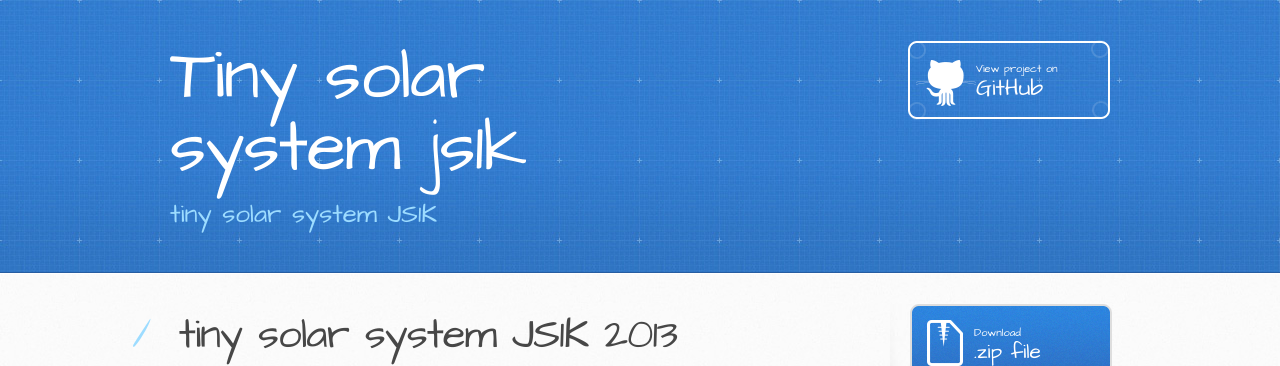
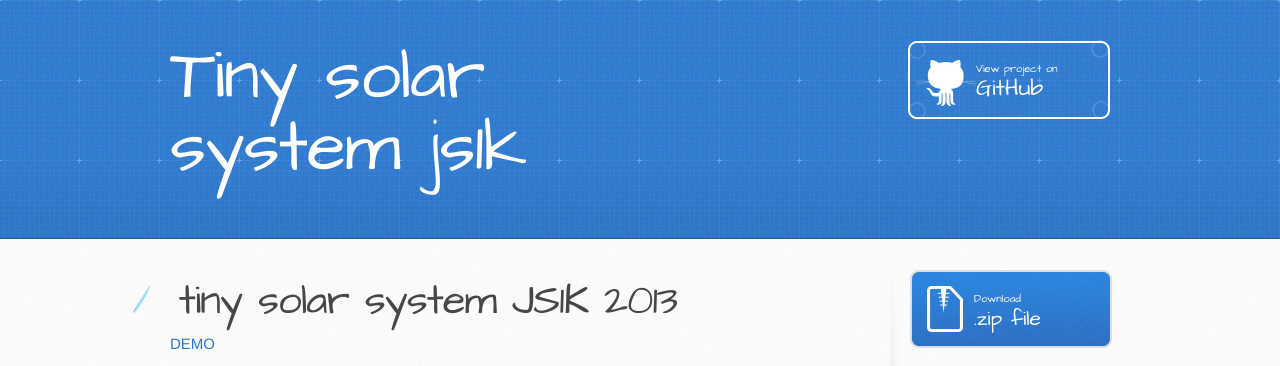
Before and after one commit to MarcoPro/tiny_solar_system_JS1K, a plain HTML site: page index.html in a window 1280 px wide. Shown: the top 366 px of the page. Drawn offline with Linux system fonts and the light colour scheme.

Commit message:
Update index.html

```diff
--- a/index.html
+++ b/index.html
@@ -20,7 +20,6 @@
     <header>
       <div class="inner">
         <h1>Tiny solar system js1k</h1>
-        <h2>tiny solar system JS1K</h2>
         <a href="https://github.com/MarcoPro/tiny_solar_system_JS1K" class="button"><small>View project on</small>GitHub</a>
       </div>
     </header>
```
